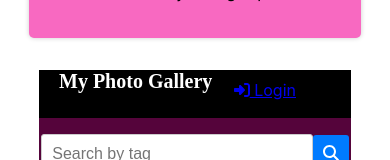
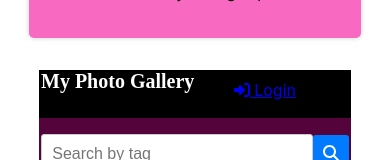
Before and after one commit to moromoke01/imageGallery, a React (Create React App) app: page /HomePage in a window 390 px wide. Shown: the part 405-565 px from the top of the page. Built offline with nearby package versions, Linux system fonts and the light colour scheme.

Commit message:
Update Navbar.css

```diff
--- a/src/Components/navbar/Navbar.css
+++ b/src/Components/navbar/Navbar.css
@@ -38,7 +38,7 @@
     font-family: Freehand521 BT;
     text-align: left;
     font-size: 20px;
-    margin-left: 20px;
-    margin-bottom: 50px;
+    margin-left: 2px;
+    margin-bottom: 10px;
 }
 }
```
